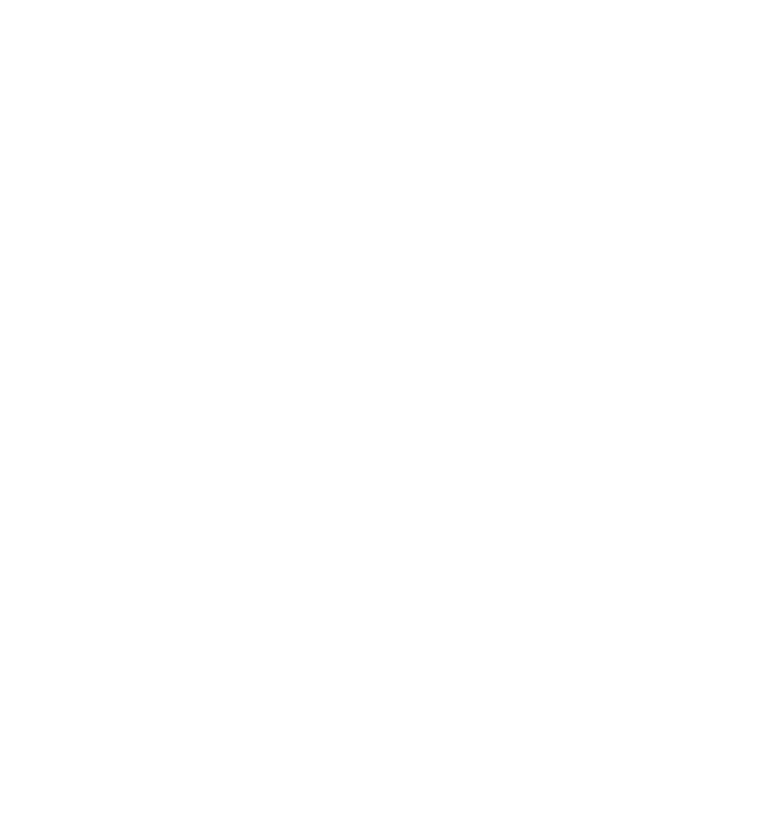
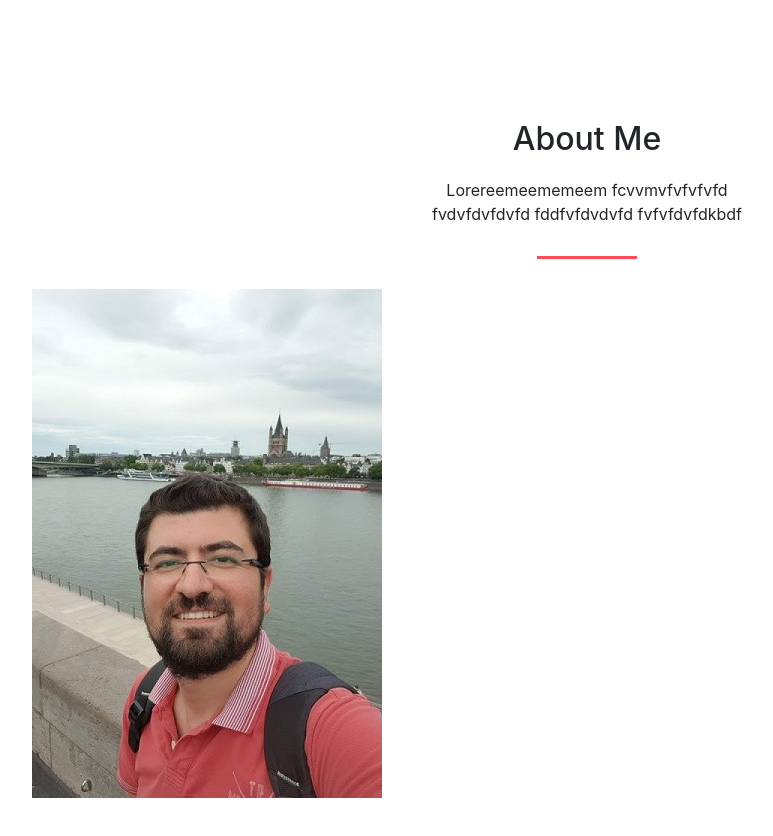
Before and after one commit to mhmtdl/mahmutportfolio, a React (Create React App) app in the folder portfolio/: page / in a window 1280 px wide. Shown: the part 800-1636 px from the top of the page, without its empty margins (53-826 px from the left). Before the commit the page ends 800 px from the top, so only its background shows below. Built offline with nearby package versions, Linux system fonts and the light colour scheme.

Commit message:
working about me

```diff
--- a/portfolio/src/App.css
+++ b/portfolio/src/App.css
@@ -12,9 +12,9 @@
 .header {
   width:100%;
   height: 100vh;
-  background: url("image/background.jpg");
+  /* background: url("image/background.jpg");
   background-repeat: no-repeat;
-  background-size:cover;
+  background-size:cover; */
   overflow: hidden;
 
 
@@ -27,7 +27,7 @@
   top:0;
   z-index: 1;
   /* background: #1f2235; */
-  background: black;
+  background:black;
 
 }
 
@@ -167,9 +167,40 @@
 }
 
 .banner__img {
-  padding: 0 80px;
+  padding: 0 100px;
   margin-top:200px;
 
 
 
 }
+
+.about {
+  width: 100%;
+  /* background:rgb(189, 184, 184); */
+  padding:100px 0;
+
+
+}
+
+.mainHeader {
+  font-size: 32px;
+  margin-bottom:20px;
+}
+
+.mainContent {
+  font-size: 16px;
+  /* color:#dfdfdf; */
+}
+
+.commonBorder {
+  background: #ff4a57;
+  height:3px;
+  width:100px;
+  margin: 30px auto;
+}
+
+.common {
+  width:33.33333333333333%;
+  margin:20px auto;
+  text-align: center;
+}
--- a/portfolio/src/App.js
+++ b/portfolio/src/App.js
@@ -3,6 +3,7 @@
 import React from 'react';
 import  Home  from './components/Home';
 import  Navbar  from './components/Navbar';
+import About from './components/About';
 
 
 
@@ -12,6 +13,7 @@
 
       <Home/>
       <Navbar/>
+      <About/>
 
 
 
--- a/portfolio/src/components/About.js
+++ b/portfolio/src/components/About.js
@@ -0,0 +1,32 @@
+import React from 'react'
+
+const About = () => {
+    const [state] = React.useState({
+        subHeader:'About Me',
+        text:'Lorereemeememeem fcvvmvfvfvfvfd fvdvfdvfdvfd fddfvfdvdvfd fvfvfdvfdkbdf'
+    })
+
+    return (
+        <div className='about'>
+        <div className='container'>
+        <div className='common'>
+            <h1 className='mainHeader'>{state.subHeader}</h1>
+            <p className='mainContent'>{state.text}</p>
+            <div className='commonBorder'></div>
+        </div>
+        <div className='row'>
+            <div className='col-6'>
+                <div className='about__img'>
+                    <img src='/images/renk (3).jpg'alt='renk'/>
+                </div>
+            </div>
+            <div className='col-6'>
+
+            </div>
+        </div>
+        </div>
+        </div>
+    )
+}
+
+export default About
--- a/portfolio/src/components/Home.js
+++ b/portfolio/src/components/Home.js
@@ -3,6 +3,9 @@
 import {FiMail} from 'react-icons/fi';
 
 const Home = () => {
+    const [state] = React.useState({title:'I am Mahmut Sarcan',
+    text:'Full Stack Developer',
+    image:'/images/DSC_0068new (6).jpg'})
     return (
         <div className='header'>
             <div className='container'>
@@ -31,8 +34,8 @@
                             </li>
 
                         </ul>
-                        <h1>I am Mahmut Sarcan</h1>
-                        <p>Full Stack Developer</p>
+                        <h1>{state.title}</h1>
+                        <p>{state.text}</p>
                         <div className='header__buttons'>
                         <a href='/' className='btn btn-outline'>Download Resume</a>
                         &nbsp;&nbsp;&nbsp;
@@ -44,7 +47,7 @@
                     </div>
                     <div className='col-6'>
                     <div className='banner__img'>
-                        <img src='/images/DSC_0068new (6).jpg' alt='mahmut'/>
+                        <img src={state.image} alt='mahmut'/>
                     </div>
 
                     </div>
```
Also changed, not shown: portfolio/public/images/renk (3).jpg (added), 1 other file (tests, documents, lock files or other folders).
